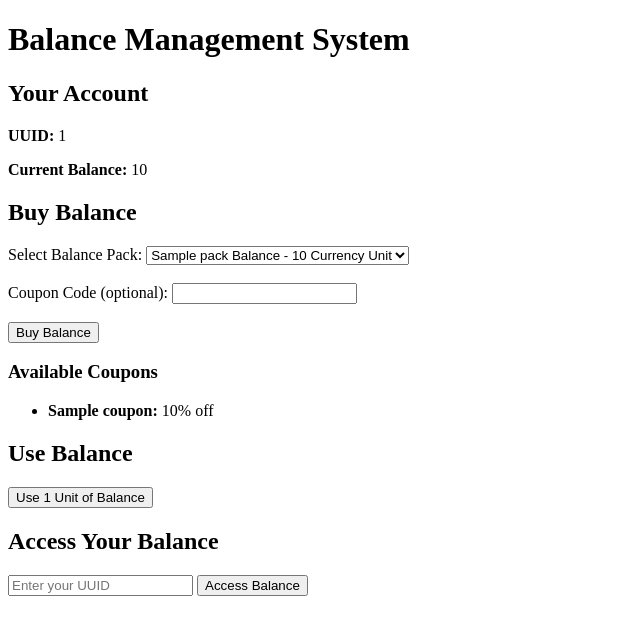
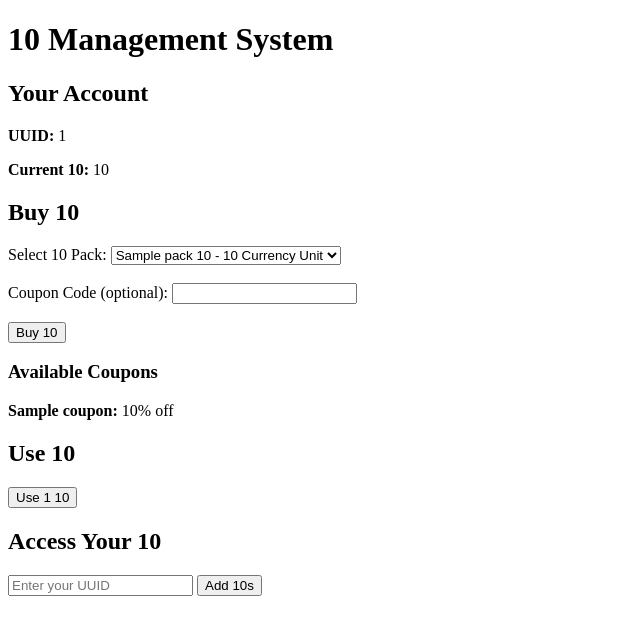
Before and after one commit to mdeacey/uuid-entitlement-manager, a Flask app: template templates/index.html in a window 1280 px wide. Shown: the top 635 px of the page, without its empty margins (0-640 px from the left). Run offline with Flask 3, Linux system fonts and the light colour scheme; the template is opened without the code that fills it: most values are stand-ins (such as "Sample title", 1, 10 or a date in 2020).

Commit message:
Fix html formatting

```diff
--- a/app.py
+++ b/app.py
@@ -4,7 +4,7 @@ from user_agents import parse
 import logging
 import os
 import database
-from utils import parse_env_list, process_payment, validate_coupon
+from utils import parse_env_list, process_payment, validate_coupon, get_balance_type
 from werkzeug.exceptions import BadRequest, InternalServerError
 
 load_dotenv()
@@ -31,7 +31,15 @@ def index():
         if not user_uuid:
             # If no UUID, create a new user and set the cookie
             user_uuid = database.generate_uuid(user_agent=user_agent_string)
-            response = make_response(render_template('index.html', user_uuid=user_uuid, balance=10, flask_env=os.getenv('FLASK_ENV'), balance_packs=BALANCE_PACKS, coupons=COUPONS))
+            response = make_response(render_template(
+                'index.html',
+                user_uuid=user_uuid,
+                balance=10,
+                flask_env=os.getenv('FLASK_ENV'),
+                balance_packs=BALANCE_PACKS,
+                coupons=COUPONS,
+                balance_type=get_balance_type()
+            ))
             response.set_cookie('user_uuid', user_uuid)
             return response
 
@@ -44,7 +52,15 @@ def index():
             flash("Browser or device change detected. User agent has been updated.")
 
         balance = database.get_balance(user_uuid)
-        return render_template('index.html', user_uuid=user_uuid, balance=balance, flask_env=os.getenv('FLASK_ENV'), balance_packs=BALANCE_PACKS, coupons=COUPONS)
+        return render_template(
+            'index.html',
+            user_uuid=user_uuid,
+            balance=balance,
+            flask_env=os.getenv('FLASK_ENV'),
+            balance_packs=BALANCE_PACKS,
+            coupons=COUPONS,
+            balance_type=get_balance_type()
+        )
     except BadRequest as e:
         logging.warning(f"Bad request: {e}")
         flash(str(e))
@@ -64,7 +80,7 @@ def buy_balance():
             raise BadRequest("User UUID is missing.")
 
         if not balance_pack or balance_pack not in BALANCE_PACKS:
-            raise BadRequest("Invalid or missing balance pack selected.")
+            raise BadRequest(f"Invalid or missing {get_balance_type()} pack selected.")
 
         discount = 0
         if coupon_code:
@@ -77,9 +93,9 @@ def buy_balance():
             balance_to_add = int(balance_pack)
             updated_balance = database.update_balance(user_uuid, balance_to_add)
             if updated_balance is not None:
-                flash(f"{balance_to_add} balance has been added successfully. Current balance: {updated_balance}.")
+                flash(f"{balance_to_add} {get_balance_type()} has been added successfully. Current {get_balance_type()}: {updated_balance}.")
             else:
-                flash("Failed to update balance. Please try again.")
+                flash(f"Failed to update {get_balance_type()}. Please try again.")
             return redirect(url_for('index'))
 
         payment_url = process_payment(user_uuid, balance_pack, discount)
@@ -98,9 +114,9 @@ def use_balance():
         user_uuid = request.cookies.get('user_uuid')
         success = database.use_balance(user_uuid)
         if success:
-            flash('Balance used successfully!')
+            flash(f'{get_balance_type()} used successfully!')
         else:
-            flash('Insufficient balance. Please buy more or wait for free balance.')
+            flash(f'Insufficient {get_balance_type()}. Please buy more or wait for free {get_balance_type()}.')
         return redirect(url_for('index'))
     except Exception as e:
         logging.error(f"Error in use_balance: {e}")
@@ -117,7 +133,7 @@ def access_existing_balance():
             balance = database.get_balance(user_uuid)
             response = make_response(redirect(url_for('index')))
             response.set_cookie('user_uuid', user_uuid)
-            flash(f'Balance: {balance}')
+            flash(f'Current {get_balance_type()}: {balance}')
             return response
         else:
             flash('Invalid UUID. Please try again.')
@@ -137,12 +153,12 @@ def clear_balance():
             user_uuid = request.cookies.get('user_uuid')
             if user_uuid:
                 database.update_balance(user_uuid, -database.get_balance(user_uuid))
-                flash("Your balance has been cleared.")
+                flash(f"Your {get_balance_type()} has been cleared.")
             else:
                 flash("User UUID not found. Please refresh the page and try again.")
         except Exception as e:
             logging.error(f"Error clearing balance for user {user_uuid}: {e}")
-            flash("An error occurred while clearing your balance.")
+            flash(f"An error occurred while clearing your {get_balance_type()}.")
     else:
         flash("This action is not allowed in production.")
 
@@ -174,10 +190,10 @@ def clear_all_balances():
     if os.getenv('FLASK_ENV') == 'development':
         try:
             database.clear_all_balances()
-            flash("All user balances have been cleared to zero.")
+            flash(f"All user {get_balance_type()}s have been cleared to zero.")
         except Exception as e:
             logging.error(f"Error clearing all balances: {e}")
-            flash("An error occurred while clearing all balances.")
+            flash(f"An error occurred while clearing all {get_balance_type()}s.")
     else:
         flash("This action is not allowed in production.")
 
--- a/templates/index.html
+++ b/templates/index.html
@@ -3,47 +3,45 @@
 <head>
     <meta charset="UTF-8">
     <meta name="viewport" content="width=device-width, initial-scale=1.0">
-    <title>Balance Management System</title>
+    <title>{{ balance_type }} Management System</title>
 </head>
 <body>
-    <h1>Balance Management System</h1>
+    <h1>{{ balance_type }} Management System</h1>
 
     <!-- User Information -->
     <section>
         <h2>Your Account</h2>
         <p><strong>UUID:</strong> {{ user_uuid }}</p>
-        <p><strong>Current Balance:</strong> {{ balance }}</p>
+        <p><strong>Current {{ balance_type }}:</strong> {{ balance }}</p>
     </section>
 
     <!-- Buy Balance -->
     <section>
-        <h2>Buy Balance</h2>
+        <h2>Buy {{ balance_type }}</h2>
         <form action="/buy_balance" method="POST">
-            <label for="balance_pack">Select Balance Pack:</label>
+            <label for="balance_pack">Select {{ balance_type }} Pack:</label>
             <select name="balance_pack" id="balance_pack" required>
             {% if balance_packs %}
                 {% for pack, price in balance_packs.items() %}
-                <option value="{{ pack }}">{{ pack }} Balance - {{ price }} Currency Unit</option>
+                <option value="{{ pack }}">{{ pack }} {{ balance_type }} - {{ price }} Currency Unit</option>
                 {% endfor %}
             {% else %}
-                <option disabled>No balance packs available</option>
+                <option disabled>No {{ balance_type }} packs available</option>
             {% endif %}
             </select><br><br>
 
             <label for="coupon_code">Coupon Code (optional):</label>
             <input type="text" name="coupon_code" id="coupon_code"><br><br>
 
-            <button type="submit">Buy Balance</button>
+            <button type="submit">Buy {{ balance_type }}</button>
         </form>
 
         <!-- Display Available Coupons -->
         <h3>Available Coupons</h3>
         {% if coupons %}
-            <ul>
             {% for coupon, discount in coupons.items() %}
-                <li><strong>{{ coupon }}:</strong> {{ discount }}% off</li>
+                <strong>{{ coupon }}:</strong> {{ discount }}% off
             {% endfor %}
-            </ul>
         {% else %}
             <p>No coupons available at the moment.</p>
         {% endif %}
@@ -51,18 +49,18 @@
 
     <!-- Use Balance -->
     <section>
-        <h2>Use Balance</h2>
+        <h2>Use {{ balance_type }}</h2>
         <form action="/use_balance" method="POST">
-            <button type="submit">Use 1 Unit of Balance</button>
+            <button type="submit">Use 1 {{ balance_type }}</button>
         </form>
     </section>
 
     <!-- Access Existing Balance -->
     <section>
-        <h2>Access Your Balance</h2>
+        <h2>Access Your {{ balance_type }}</h2>
         <form action="/access_existing_balance" method="POST">
             <input type="text" name="user_uuid" placeholder="Enter your UUID" required>
-            <button type="submit">Access Balance</button>
+            <button type="submit">Add {{ balance_type }}s</button>
         </form>
     </section>
 
@@ -74,7 +72,7 @@
         <!-- Single User Tools -->
         <h3>Single User</h3>
         <form action="/clear_balance" method="POST">
-            <button type="submit">Clear Balance</button>
+            <button type="submit">Clear {{ balance_type }}s</button>
         </form>
 
         <form action="/delete_user_record" method="POST">
@@ -84,7 +82,7 @@
         <!-- All Users Tools -->
         <h3>All Users</h3>
         <form action="/clear_all_balances" method="POST">
-            <button type="submit">Clear All Balances</button>
+            <button type="submit">Clear All {{ balance_type }}s</button>
         </form>
 
         <form action="/delete_all_user_records" method="POST">
```
Also changed, not shown: utils.py (+12 -8 lines), 1 other file.
